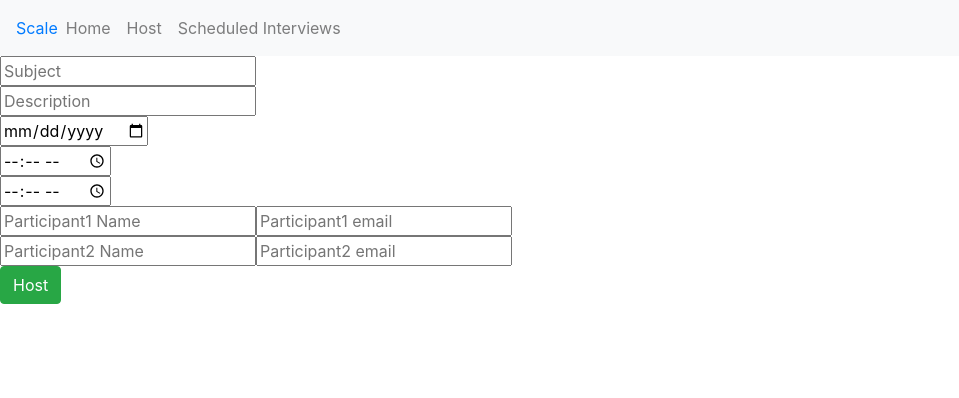
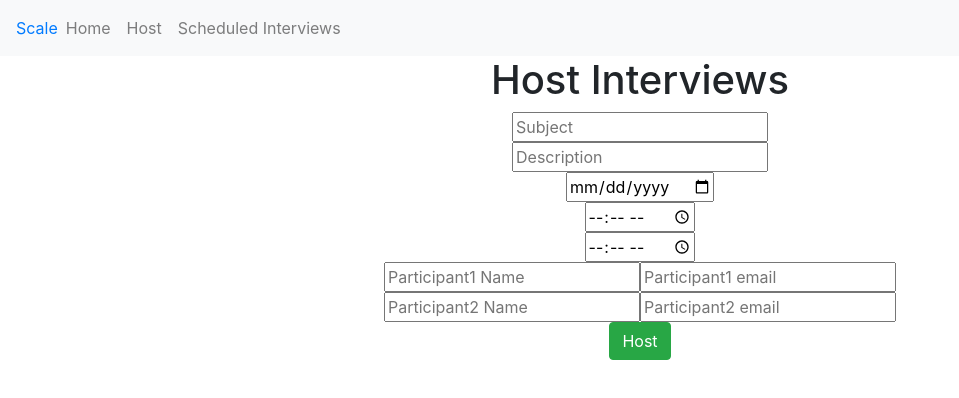
Before and after one commit to nightwarriorftw/scale, a React (Create React App) app in the folder urban/: page /host in a window 1280 px wide. Shown: the top 398 px of the page, without its empty margins (0-959 px from the left). Built offline with nearby package versions, Linux system fonts and the light colour scheme.

Commit message:
Aligned headings to center

```diff
--- a/urban/src/components/Home.js
+++ b/urban/src/components/Home.js
@@ -2,7 +2,7 @@ import React from 'react';
 
 const Home = () => {
     return(
-        <div>
+        <div style={{textAlign: 'center'}}>
             <h1>Scale - Host and Schedule Interviews</h1>
         </div>
     )
--- a/urban/src/components/Host.js
+++ b/urban/src/components/Host.js
@@ -58,8 +58,10 @@ const HostInterview = () => {
   };
 
   return (
-    <div className="App">
-      <form onSubmit={handleSubmit} class="form-class">
+    <div className="App" style={{ textAlign: "center" }}>
+      <h1>Host Interviews</h1>
+
+      <form onSubmit={handleSubmit} class="formClass">
         <input
           type="text"
           name="subject"
@@ -126,7 +128,7 @@ const HostInterview = () => {
           value={secondParticipantName}
           placeholder="Participant2 Name"
           onChange={(e) => setSecondParticipantName(e.target.value)}
-          required
+
         />
         <input
           type="email"
@@ -134,7 +136,7 @@ const HostInterview = () => {
           value={secondParticipantEmail}
           placeholder="Participant2 email"
           onChange={(e) => setSecondParticipantEmail(e.target.value)}
-          required
+
         />
         <br />
 
```
